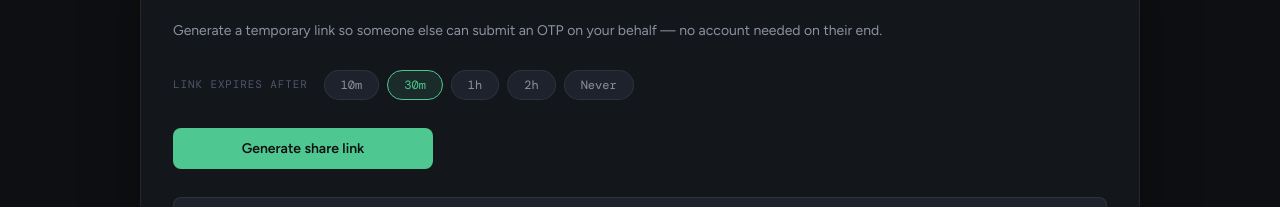
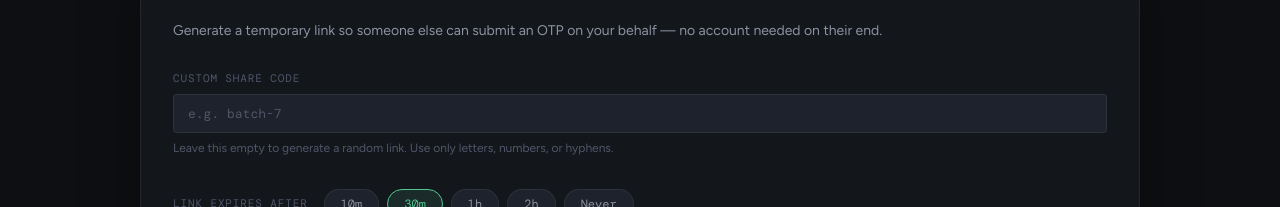
Before and after one commit to jaisondavid-m/otp-site, a React (Vite) app in the folder client/: page /share in a window 1280 px wide. Shown: the part 153-360 px from the top of the page. Built offline with nearby package versions, Linux system fonts and the light colour scheme; no server answers; sample sign-in values are in the browser's storage; a web font is replaced by a local one.

Commit message:
Local changes

```diff
--- a/client/src/Pages/AuthPage.jsx
+++ b/client/src/Pages/AuthPage.jsx
@@ -81,7 +81,7 @@ function AuthPage({ onAuthSuccess }) {
 
           <form className="auth-form" onSubmit={submitForm}>
             <label>
-              <span>Device ID</span>
+              <span>User Name</span>
               <input
                 name="device_id"
                 value={form.device_id}
@@ -94,7 +94,7 @@ function AuthPage({ onAuthSuccess }) {
             </label>
 
             <label>
-              <span>PS Cookie</span>
+              <span>Password</span>
               <input
                 name="ps_cookie"
                 value={form.ps_cookie}
--- a/client/src/Pages/ShareManage.jsx
+++ b/client/src/Pages/ShareManage.jsx
@@ -1,9 +1,10 @@
-import { useEffect, useState } from 'react'
+import { useState } from 'react'
 import { createShareToken, revokeShareToken } from '../api/auth.js'
 
 function ShareManage() {
     const [shareData, setShareData] = useState(null)   // { share_token, expires_at, link }
     const [ttl, setTtl] = useState(30)
+    const [shareCode, setShareCode] = useState('')
     const [loading, setLoading] = useState(false)
     const [revoking, setRevoking] = useState(false)
     const [error, setError] = useState('')
@@ -13,8 +14,9 @@ function ShareManage() {
         setLoading(true)
         setError('')
         try {
-            const res = await createShareToken(ttl)
+            const res = await createShareToken(ttl, shareCode)
             setShareData(res)
+            setShareCode(res.share_token || shareCode)
         } catch (err) {
             setError(err.message || 'Failed to create share link')
         } finally {
@@ -50,15 +52,11 @@ function ShareManage() {
         { label: 'Never', value: 0 },
     ]
 
-    const expiresIn = shareData
-        ? shareData.permanent
-            ? 'Never expires'
-            : (() => {
-                const diff = Math.max(0, new Date(shareData.expires_at) - Date.now())
-                const mins = Math.floor(diff / 60000)
-                return mins > 0 ? `${mins} min` : 'Expired'
-            })()
-        : null
+    const expiresAtLabel = shareData?.permanent
+        ? 'Never expires'
+        : shareData?.expires_at
+            ? new Date(shareData.expires_at).toLocaleString()
+            : null
 
     return (
         <main className="activity-shell">
@@ -72,6 +70,22 @@ function ShareManage() {
                     <p style={{ fontSize: 14, color: 'var(--text-secondary)', lineHeight: 1.6, marginTop: -8 }}>
                         Generate a temporary link so someone else can submit an OTP on your behalf — no account needed on their end.
                     </p>
+
+                    <label className="share-code-field">
+                        <span className="share-code-label">Custom share code</span>
+                        <input
+                            type="text"
+                            className="share-code-input"
+                            value={shareCode}
+                            onChange={(e) => setShareCode(e.target.value)}
+                            placeholder="e.g. batch-7"
+                            autoComplete="off"
+                            spellCheck="false"
+                        />
+                        <p className="share-code-hint">
+                            Leave this empty to generate a random link. Use only letters, numbers, or hyphens.
+                        </p>
+                    </label>
 
                     {/* TTL Selector */}
                     <div className="share-ttl-row">
@@ -98,7 +112,7 @@ function ShareManage() {
                             <div className="share-link-header">
                                 <span className="share-link-badge">Active link</span>
                                 <span className="share-link-ttl">
-                                    {shareData.permanent ? '∞ No expiry' : `⏱ ${expiresIn} remaining`}
+                                    {shareData.permanent ? '∞ No expiry' : `⏱ Expires ${expiresAtLabel}`}
                                 </span>
                             </div>
                             <div className="share-link-box">
--- a/client/src/api/auth.js
+++ b/client/src/api/auth.js
@@ -103,8 +103,11 @@ export function getActivityDetails(id) {
 
 // ─── Share ────────────────────────────────────────────────────────────────────
 
-export function createShareToken(ttlMinutes = 30) {
-  return postJson('/api/share/create', { ttl_minutes: ttlMinutes })
+export function createShareToken(ttlMinutes = 30, customCode = '') {
+  return postJson('/api/share/create', {
+    ttl_minutes: ttlMinutes,
+    custom_code: customCode,
+  })
 }
 
 export function revokeShareToken() {
--- a/client/src/index.css
+++ b/client/src/index.css
@@ -950,6 +950,7 @@ body {
   color: var(--text-secondary);
 
   display: -webkit-box;
+  line-clamp: 3;
   -webkit-line-clamp: 3;
   -webkit-box-orient: vertical;
   overflow: hidden;
@@ -2734,6 +2735,49 @@ body {
 }
 
 /* ── Share Manage Page ── */
+.share-code-field {
+  display: flex;
+  flex-direction: column;
+  gap: 6px;
+  margin-bottom: 4px;
+}
+
+.share-code-label {
+  font-family: var(--font-mono);
+  font-size: 11px;
+  letter-spacing: 0.08em;
+  text-transform: uppercase;
+  color: var(--text-muted);
+}
+
+.share-code-input {
+  background: var(--bg-input);
+  border: 1px solid var(--border);
+  border-radius: var(--radius-sm);
+  padding: 10px 14px;
+  font-family: var(--font-mono);
+  font-size: 13px;
+  color: var(--text-primary);
+  outline: none;
+  transition: border-color var(--transition), box-shadow var(--transition);
+  width: 100%;
+}
+
+.share-code-input:focus {
+  border-color: var(--accent);
+  box-shadow: 0 0 0 3px var(--accent-dim);
+}
+
+.share-code-input::placeholder {
+  color: var(--text-muted);
+}
+
+.share-code-hint {
+  font-size: 12px;
+  color: var(--text-muted);
+  line-height: 1.5;
+}
+
 .share-ttl-row {
 	display: flex;
 	align-items: center;
```
Also changed, not shown: 1 other file (tests, documents, lock files or other folders).
